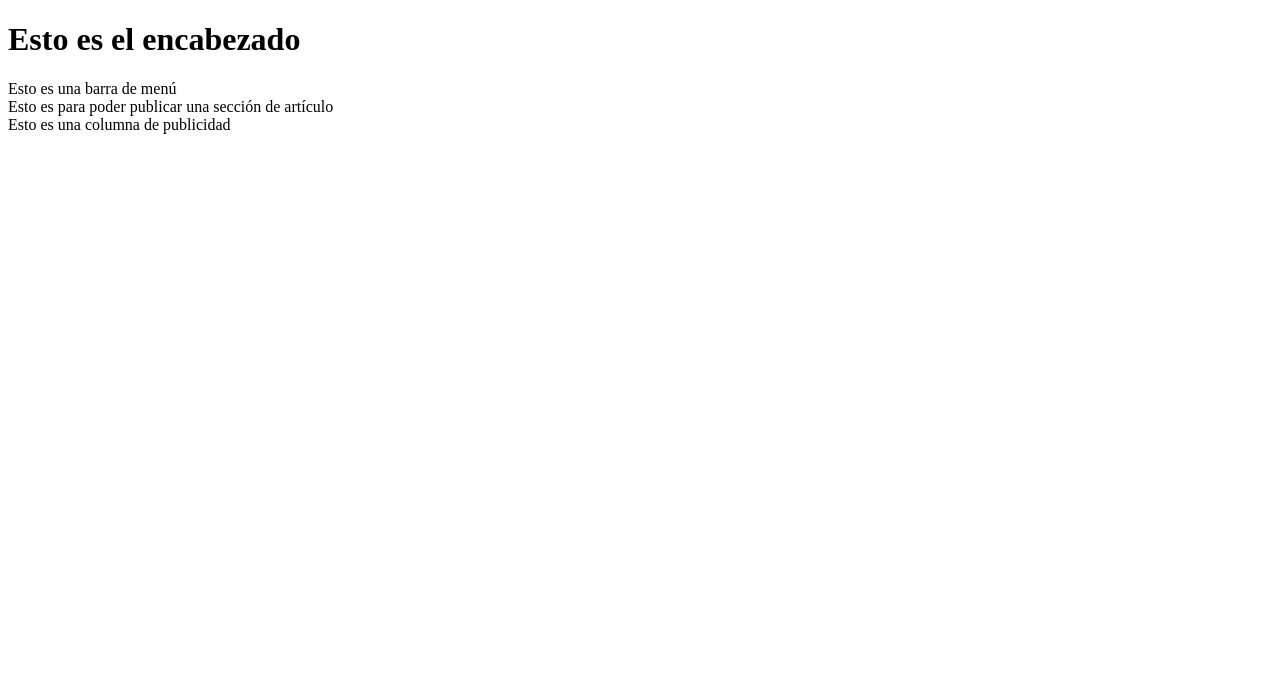
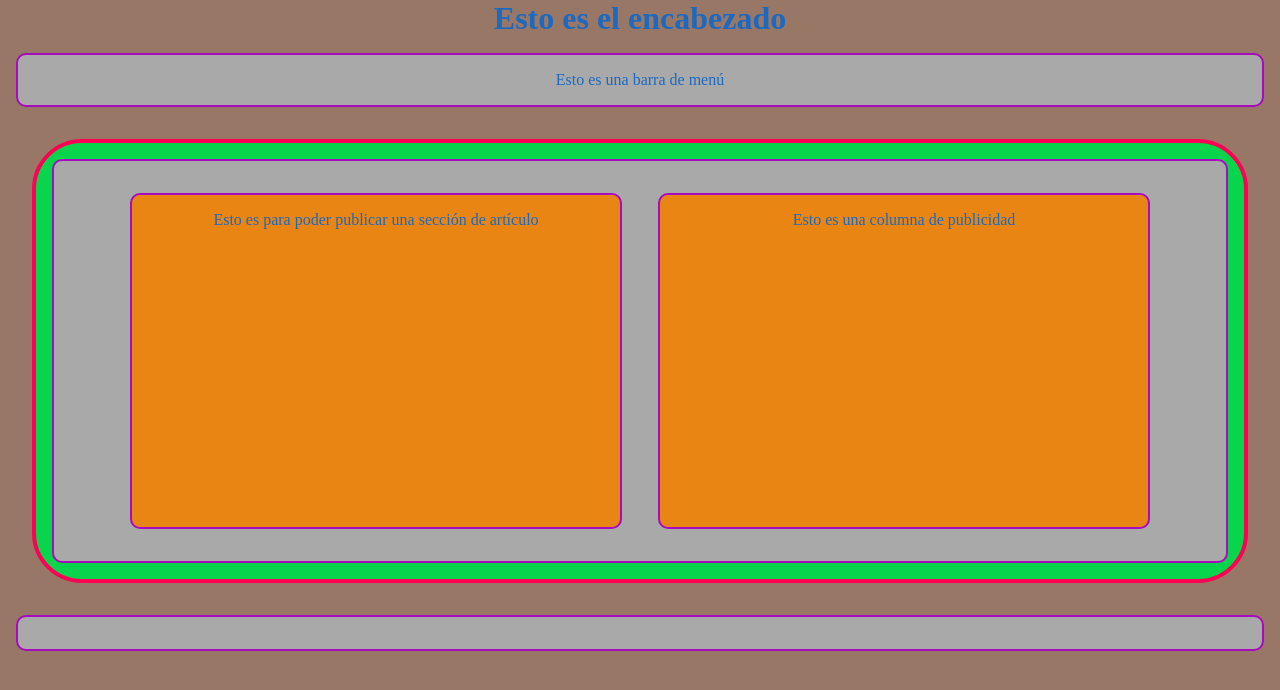
Before and after one commit to TiagoUwU/5IV10LopezPereaSantiago, a plain HTML site: page 01ejemplo/index.html in a window 1280 px wide. Drawn offline with Linux system fonts and the light colour scheme.

Commit message:
link css

```diff
--- a/01ejemplo/css/style.css
+++ b/01ejemplo/css/style.css
@@ -16,7 +16,7 @@ html, body{
 
 
 
-.main-container{
+.container{
     border: 4px solid rgb(255, 0, 84);
     border-radius: 50px;
     margin: 2rem;
--- a/01ejemplo/index.html
+++ b/01ejemplo/index.html
@@ -5,7 +5,7 @@
     <meta http-equiv="X-UA-Compatible" content="IE=edge">
     <meta name="viewport" content="width=device-width, initial-scale=1.0">
     <title>Ejemplo</title>
-    <link rel="stylesheet" href="">
+    <link rel="stylesheet" href="./css/style.css">
 </head>
 <body>
     <header>
```
